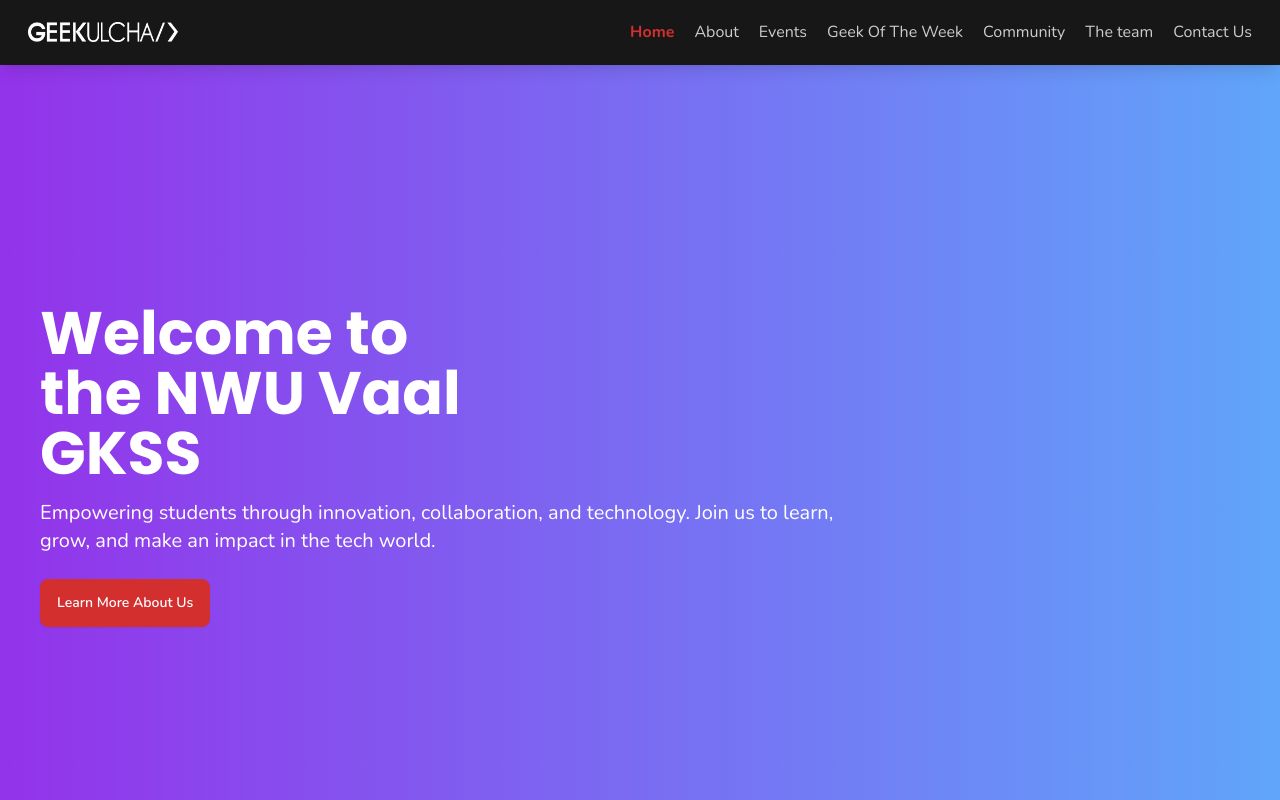
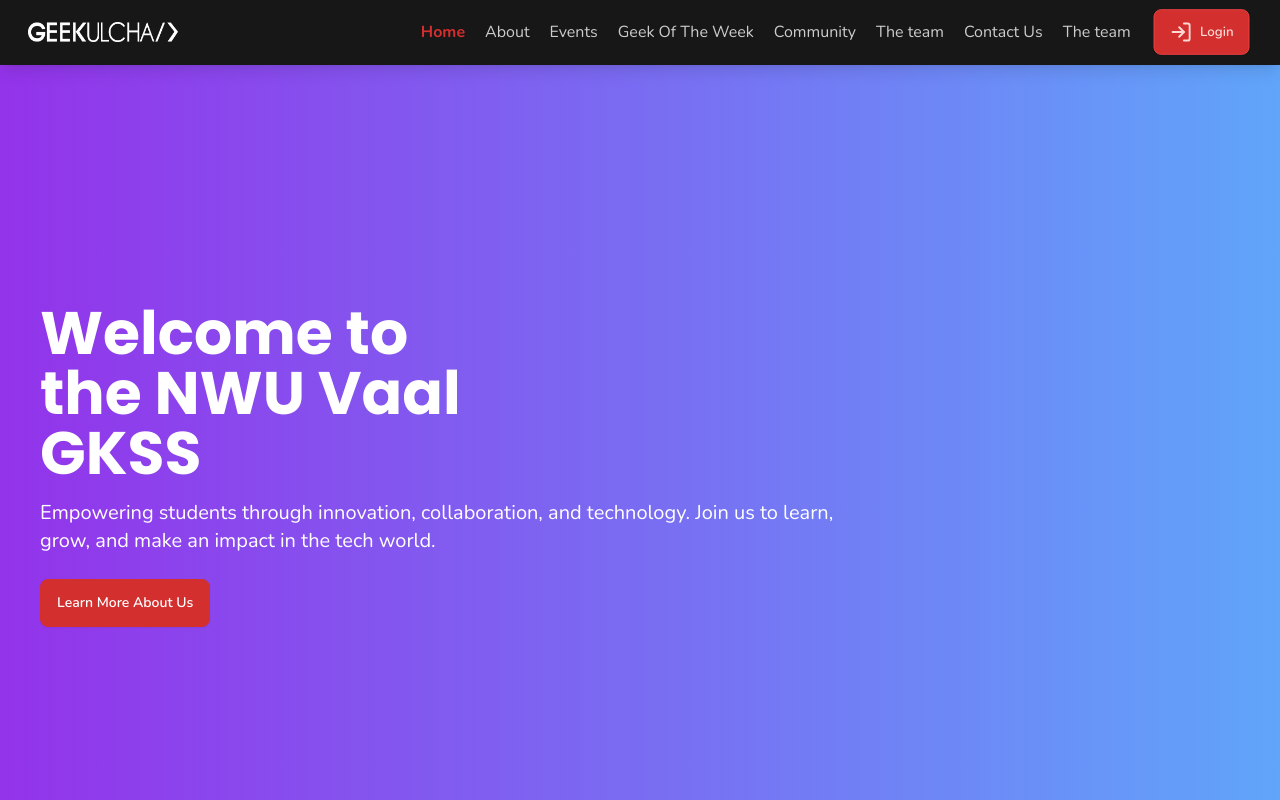
Before and after one commit to nwu-vanderbijlpark-gkss/nwu_vpc_gkss, a SvelteKit app: page / in a window 1280 px wide. Shown: the top 800 px of the page. Built offline with nearby package versions, Linux system fonts and the light colour scheme; no server answers; the database is empty.

Commit message:
update: header links

```diff
--- a/src/components/Header.svelte
+++ b/src/components/Header.svelte
@@ -1,12 +1,12 @@
 <script>
-	let currentPath = '';
-
+	let currentPath = $state('');
+	let {isLoggedIn, isExecutive} = $props();
 	import { onMount } from 'svelte';
 
 	onMount(() => {
 		currentPath = location.pathname;
 	});
-	import { ChartNoAxesColumn, HeartHandshake, Home, Link, Menu, MessageCircleMoreIcon, PlusCircle, Search, User, UserCog, Users } from 'lucide-svelte';
+	import { ChartNoAxesColumn, HeartHandshake, Home, Link, LogIn, Menu, MessageCircleMoreIcon, PlusCircle, Search, User, UserCog, Users } from 'lucide-svelte';
 </script>
 
 <div
@@ -23,7 +23,6 @@
 			>
 			<a
 				href="/about"
-				data-sveltekit-reload
 				class="navItem border-red-500 hover:border-b hover:text-white"
 				class:selected={currentPath === '/about'}>About</a
 			>
@@ -45,6 +44,24 @@
 				class="navItem border-red-500 hover:border-b hover:text-white"
 				class:selected={currentPath.includes('/community')}>Community</a
 			>
+			{#if isLoggedIn}
+				<a
+					href="/dashboard"
+					data-sveltekit-reload
+					class="navItem btn btn-bordered border-red-500 hover:border-b hover:text-white"
+					class:selected={currentPath === '/dashboard'}>Dashboard</a
+				>
+				{#if isExecutive}
+					<a
+					href="/executive"
+					data-sveltekit-reload
+					class="navItem btn btn-primary border-red-500 hover:border-b hover:text-white"
+					>Admin</a
+					>
+				{/if}
+
+			{:else}
+
 			<a
 				href="/team"
 				data-sveltekit-reload
@@ -57,6 +74,23 @@
 				class="navItem border-red-500 hover:border-b hover:text-white"
 				class:selected={currentPath === '/#contact'}>Contact Us</a
 			>
+			<a
+				href="/team"
+				data-sveltekit-reload
+				class="navItem border-red-500 hover:border-b hover:text-white"
+				class:selected={currentPath === '/team'}>The team</a
+			>
+			{#if currentPath != "/login"}
+			<a
+				href="/login"
+				data-sveltekit-reload
+				class="navItem btn btn-primary border-red-500 hover:border-b hover:text-white"
+				>
+				<LogIn/>
+				Login</a
+			>
+			{/if}
+			{/if}
 		</nav>
 	{/if}
 	<div class="space-x-2 lg:hidden">
@@ -123,6 +157,24 @@
 						class:selected={currentPath === '/team'}>The team</a
 					>
 				</li>
+				{#if isLoggedIn}
+					<a
+						href="/dashboard"
+						data-sveltekit-reload
+						class="navItem btn btn-bordered border-red-500 hover:border-b my-2 hover:text-white"
+						class:selected={currentPath === '/dashboard'}>Dashboard</a
+					>
+					{#if isExecutive}
+						<a
+						href="/executive"
+						data-sveltekit-reload
+						class="navItem btn btn-primary border-red-500 hover:border-b my-2 hover:text-white"
+						>Admin</a
+						>
+					{/if}
+
+			{:else}
+
 				<li>
 					<a
 						href="/#contact"
@@ -131,6 +183,18 @@
 						class:selected={currentPath === '/#contact'}>Contact Us</a
 					>
 				</li>
+				{#if currentPath != "/login"}
+					<li><a
+					href="/login"
+					data-sveltekit-reload
+					class="navItem btn btn-primary my-2 border-red-500 hover:border-b hover:text-white"
+					>
+					<LogIn/>
+					Login</a
+				></li>
+			{/if}
+
+			{/if}
 			{:else}
 				<li class="menu-title flex bg-gray-800 text-white rounded-box my-2">
 					<div>
--- /dev/null
+++ b/src/routes/+layout.server.js
@@ -0,0 +1,21 @@
+export const load = async({request, locals: {supabase}}) => {
+    const {data: {user}} = await supabase.auth.getUser();
+    if(user){
+        let { data: Team } = await supabase
+            .from('Team')
+            .select('email')
+        if(Team){
+            let isMember = false;
+            Team.forEach(member => {
+                //check if the user accessing the executive pages is an executive member
+                if(user.email === (member.email)){
+                    isMember = true;
+                }
+            });
+       return {isLoggedIn: true, isExecutive: isMember};
+        }
+    }
+    else{
+        return {isLoggedIn: false};
+    }
+}
--- a/src/routes/+layout.svelte
+++ b/src/routes/+layout.svelte
@@ -4,9 +4,9 @@
 	import '../app.css';
 	import Footer from '../components/Footer.svelte';
 	import Header from '../components/Header.svelte';
-	let { children } = $props();
+	let { children, data } = $props();
 </script>
-<Header/>
+<Header isLoggedIn={data.isLoggedIn} isExecutive={data.isExecutive}/>
 <div class="mt-[65px] min-h-screen bg-gray-200">
 {@render children()}
 </div>
--- a/src/routes/dashboard/+page.svelte
+++ b/src/routes/dashboard/+page.svelte
@@ -106,7 +106,7 @@
   <header class="md:hidden bg-white shadow-md p-4 flex items-center justify-between sticky top-0 z-10">
     <div class="flex items-center space-x-3">
       <img src={member.image} alt="Profile" class="w-10 h-10 rounded-full object-cover border-2 border-primary/20"/>
-      <h1 class="font-bold">{member.name} </h1>
+      <h1 class="font-bold text-gray-800">{member.name} </h1>
     </div>
     <button class="relative p-2" onclick={handleNotificationClick}>
       <Bell size={20} />
```
